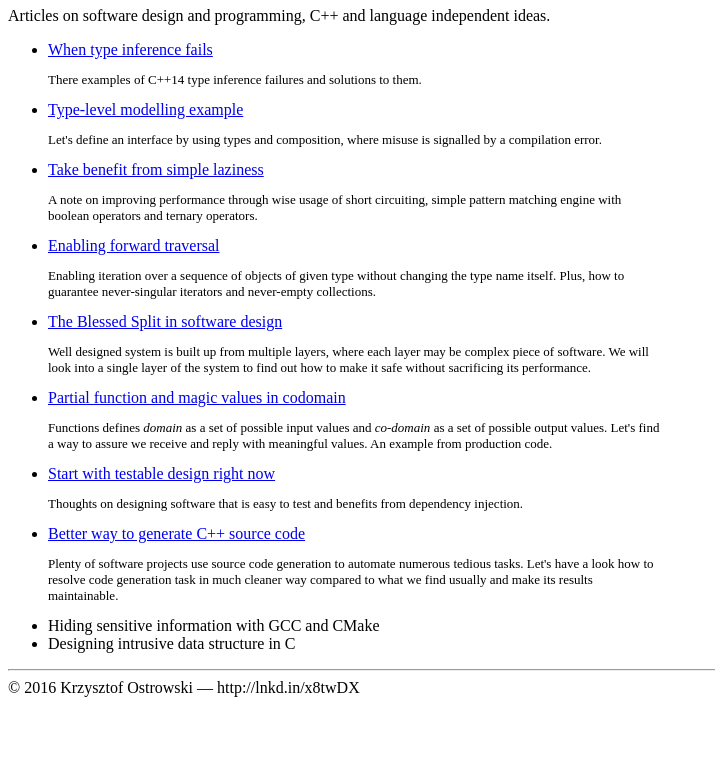
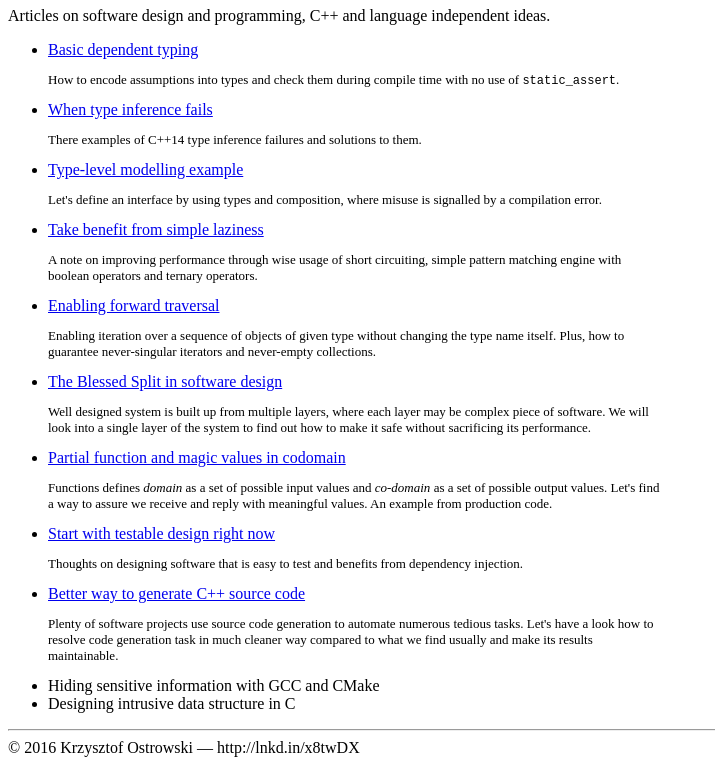
Before and after one commit to insooth/insooth.github.io, a plain HTML site: page index.html in a window 1280 px wide. Shown: the part 73-838 px from the top of the page, without its empty margins (0-715 px from the left). Before the commit the page ends 800 px from the top, so only its background shows below. Drawn offline with Linux system fonts and the light colour scheme.

Commit message:
Update index.html

```diff
--- a/index.html
+++ b/index.html
@@ -13,6 +13,13 @@
     <p>
     Articles on software design and programming, C++ and language independent ideas.
     <ul>
+      <li>
+        <a href="https://github.com/insooth/insooth.github.io/blob/master/basic-dependent-typin.md" title="Basic dependent typing">Basic dependent typing</a>
+        <p class="abstract">
+          How to encode assumptions into types and check them during compile time
+          with no use of <tt>static_assert</tt>.
+        </p>
+      </li>
       <li>
         <a href="https://github.com/insooth/insooth.github.io/blob/master/cpp-type-inference.md" title="When type inference fails">When type inference fails</a>
         <p class="abstract">
```
